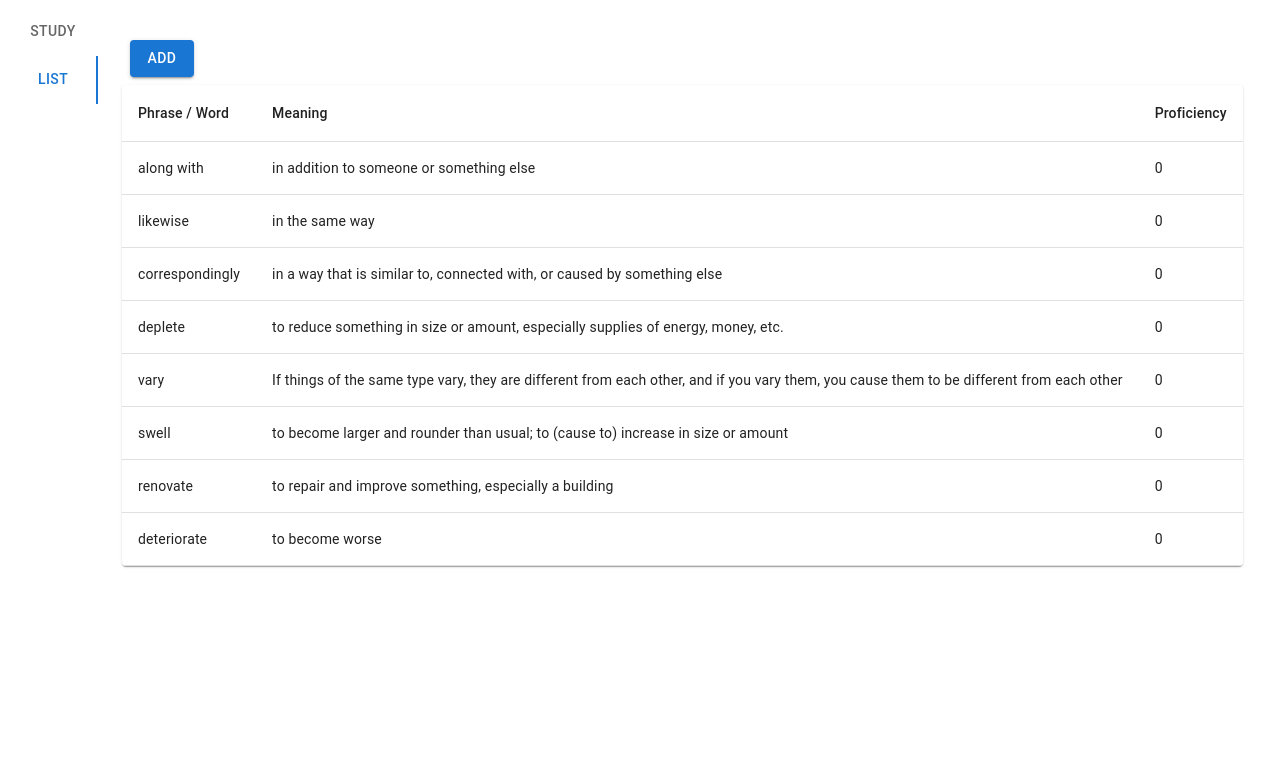
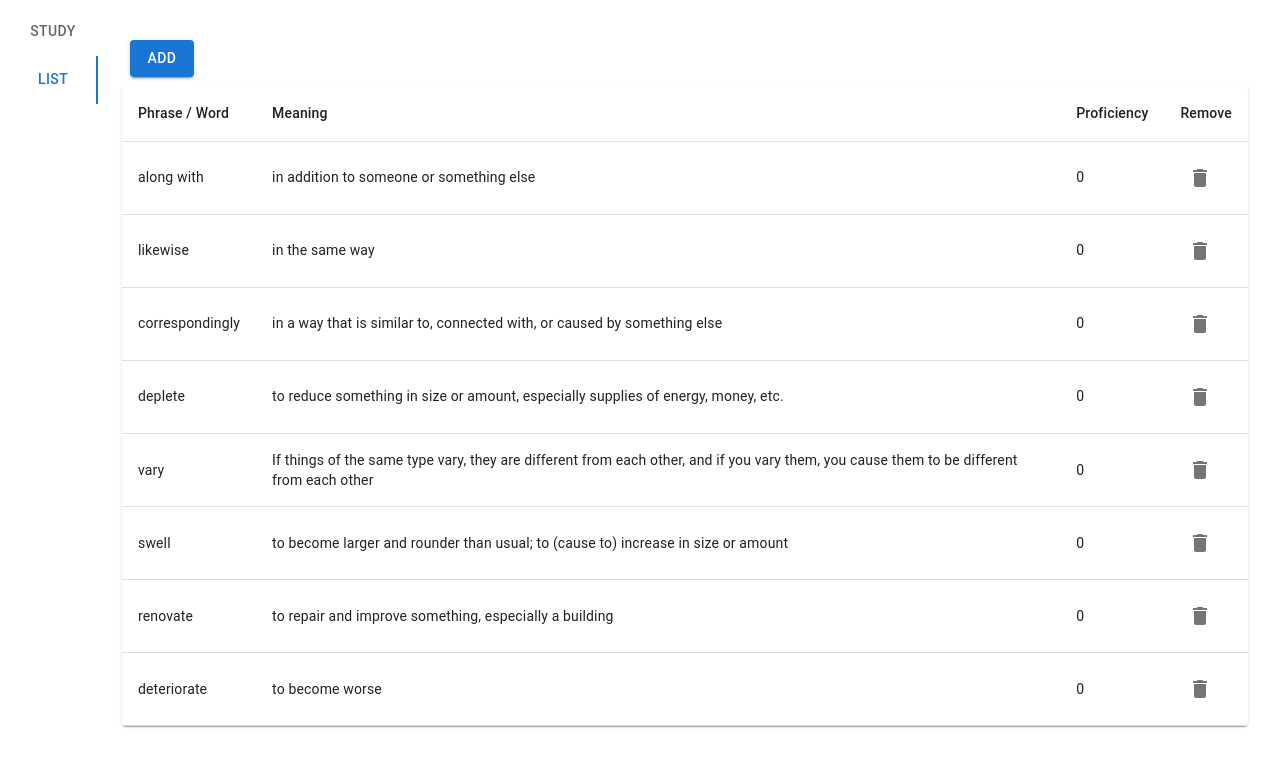
Before and after one commit to benilyxdd/memorize-vocabs, a React (Create React App) app: page / in a window 1280 px wide. Both pictures are taken after a click on the tab "LIST". Shown: the top 766 px of the page. Built offline with nearby package versions, Linux system fonts and the light colour scheme.

Commit message:
add remove table cell

```diff
--- a/src/components/VocabsTable/VocabsTable.tsx
+++ b/src/components/VocabsTable/VocabsTable.tsx
@@ -7,16 +7,21 @@ import {
 	TableHead,
 	TableContainer,
 	Paper,
+	IconButton,
 } from "@mui/material";
+import { Delete } from "@mui/icons-material";
+import { useDispatch } from "react-redux";
 
 import "./VocabsTable.css";
 import { VocabularyInterface } from "../../constants/VocabularyInterface";
+import { removeVocab } from "../../store/actions/VocabsData";
 
 type VocabsTabelProps = {
 	vocabsList: Array<VocabularyInterface>;
 };
 
 const VocabsTable = ({ vocabsList }: VocabsTabelProps) => {
+	const dispatch = useDispatch();
 	return (
 		<TableContainer component={Paper}>
 			<Table>
@@ -25,6 +30,7 @@ const VocabsTable = ({ vocabsList }: VocabsTabelProps) => {
 						<TableCell>Phrase / Word</TableCell>
 						<TableCell>Meaning</TableCell>
 						<TableCell>Proficiency</TableCell>
+						<TableCell>Remove</TableCell>
 					</TableRow>
 				</TableHead>
 				<TableBody>
@@ -33,6 +39,16 @@ const VocabsTable = ({ vocabsList }: VocabsTabelProps) => {
 							<TableCell>{vocab.word}</TableCell>
 							<TableCell>{vocab.meaning}</TableCell>
 							<TableCell>{vocab.proficiency}</TableCell>
+							<TableCell>
+								<IconButton
+									aria-label="delete"
+									onClick={() => {
+										dispatch(removeVocab(vocab.word));
+									}}
+								>
+									<Delete />
+								</IconButton>
+							</TableCell>
 						</TableRow>
 					))}
 				</TableBody>
```
